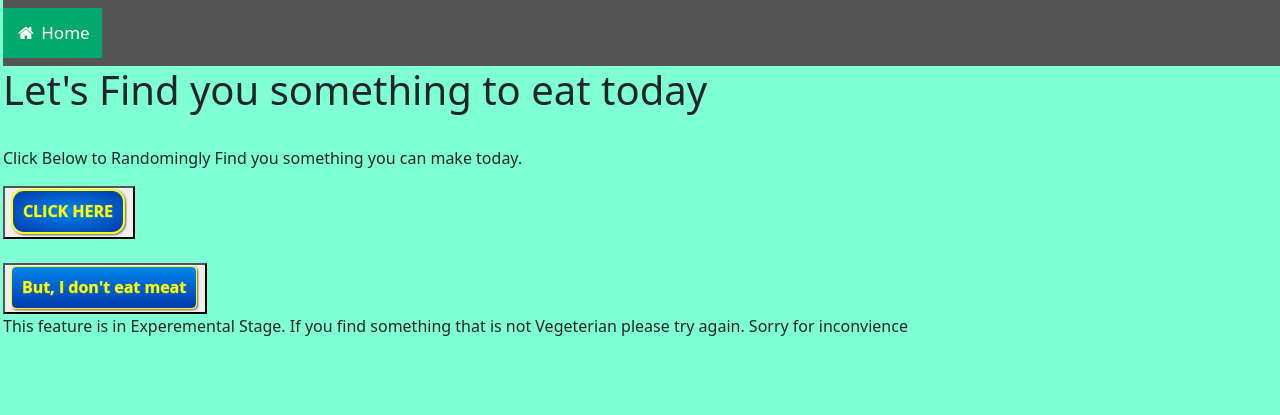
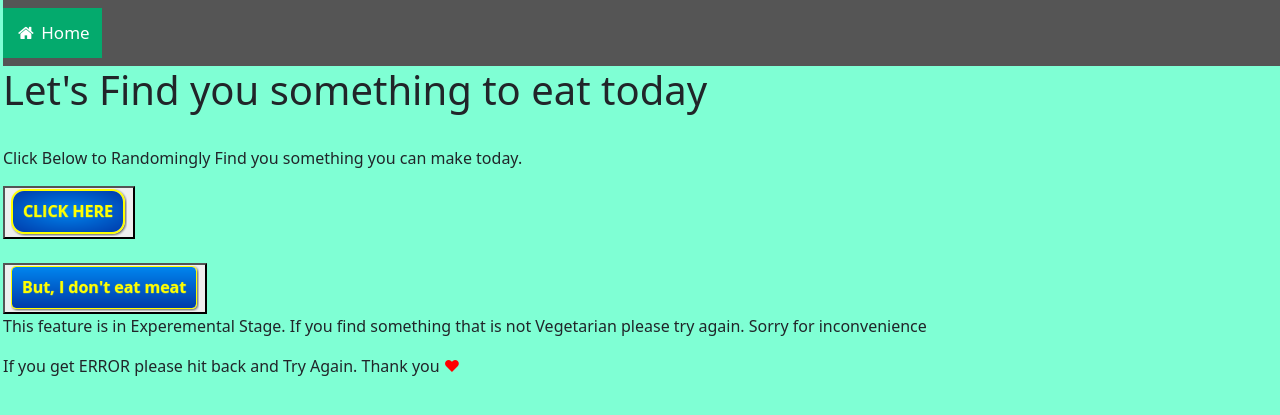
Before and after one commit to kumarAdhikari/randomfood, a Flask app: page / in a window 1280 px wide. Shown: the top 415 px of the page. Run offline with Flask 2, Linux system fonts and the light colour scheme.

Commit message:
Added Warning message

```diff
--- a/app.py
+++ b/app.py
@@ -61,8 +61,10 @@ def veg_response():
     nonvege = False
     while nonvege == False:
         apikey_url = "https://www.themealdb.com/api/json/v1/1/random.php"
-        response = requests.get(apikey_url)
-        heart = "\u2764\ufe0f"
+        try:
+            response = requests.get(apikey_url)
+        except:
+            response = requests.get(apikey_url)
         response = response.json()
         meal_name = response['meals'][0]["strMeal"]
         nationality = response['meals'][0]["strArea"]
--- a/templates/index.html
+++ b/templates/index.html
@@ -21,7 +21,9 @@
     <br>
     <form action="\randomvegterianfood" method="post">
         <button type="submit"><img src="/static/veg_button.png"></button>
-        <p>This feature is in Experemental Stage. If you find something that is not Vegeterian please try again. Sorry for inconvience</p>
+        <p>This feature is in Experemental Stage. If you find something that is not Vegetarian please try again. Sorry for inconvenience</p>
+        <p>If you get ERROR please hit back and Try Again. Thank you <span style="font-size:100%;color:red;">&hearts;</span></p>
+</p>
     </form>
 </body>
 </html>
--- a/templates/nonveg.html
+++ b/templates/nonveg.html
@@ -34,8 +34,8 @@
 
     <p>----------------------------------------------------------------------------------------------------------------------------------------------------------------------------------------------------------------------------</p>
     <p>----------------------------------------------------------------------------------------------------------------------------------------------------------------------------------------------------------------------------</p>
-    <form action="\randomfood" method="post">
-        <input type="submit" value="CLICK ME TO GENERATE NEW FOOD">
+    <form action="\randomvegterianfood" method="post">
+        <input type="submit" value="CLICK ME TO GENERATE ANOTHER VEGETERIAN NEW FOOD">
     </form>
 </body>
 </html>
```
